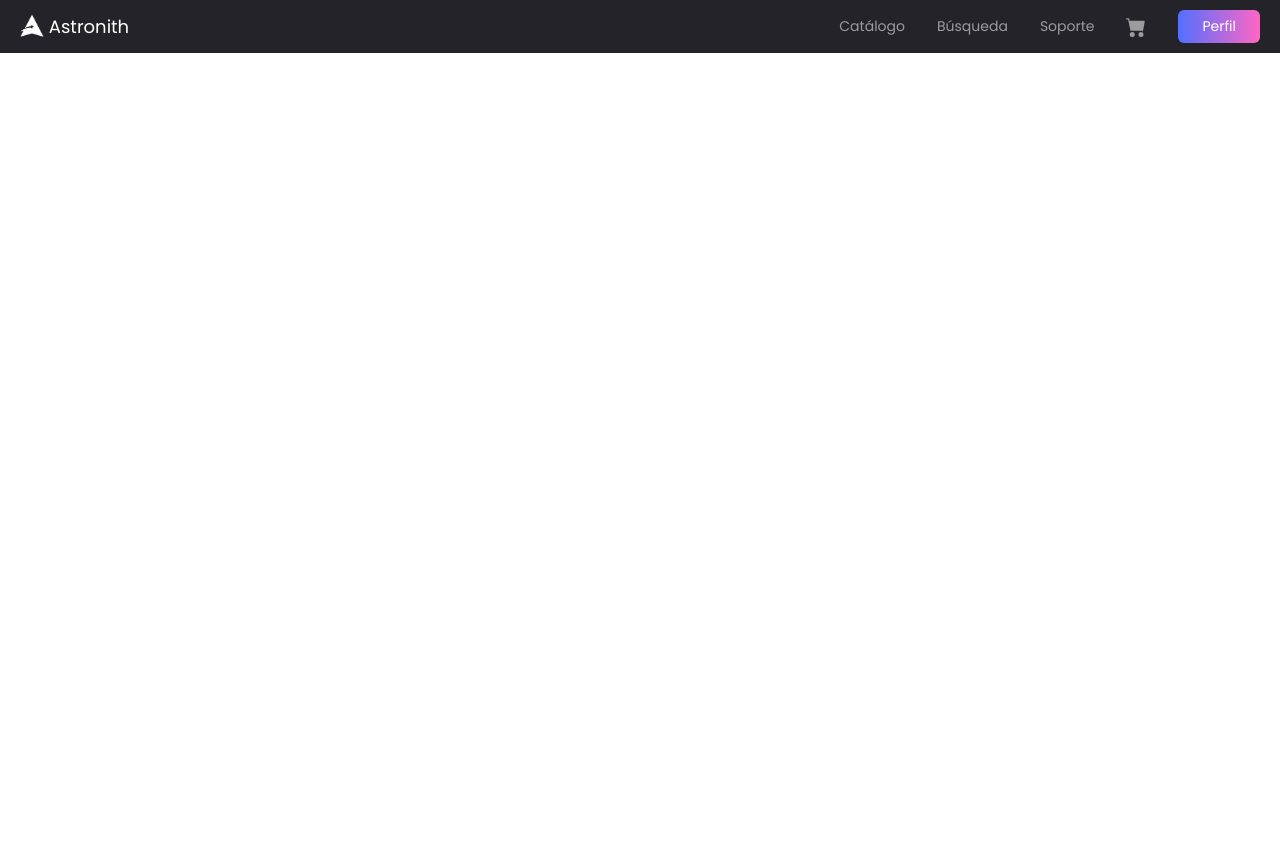
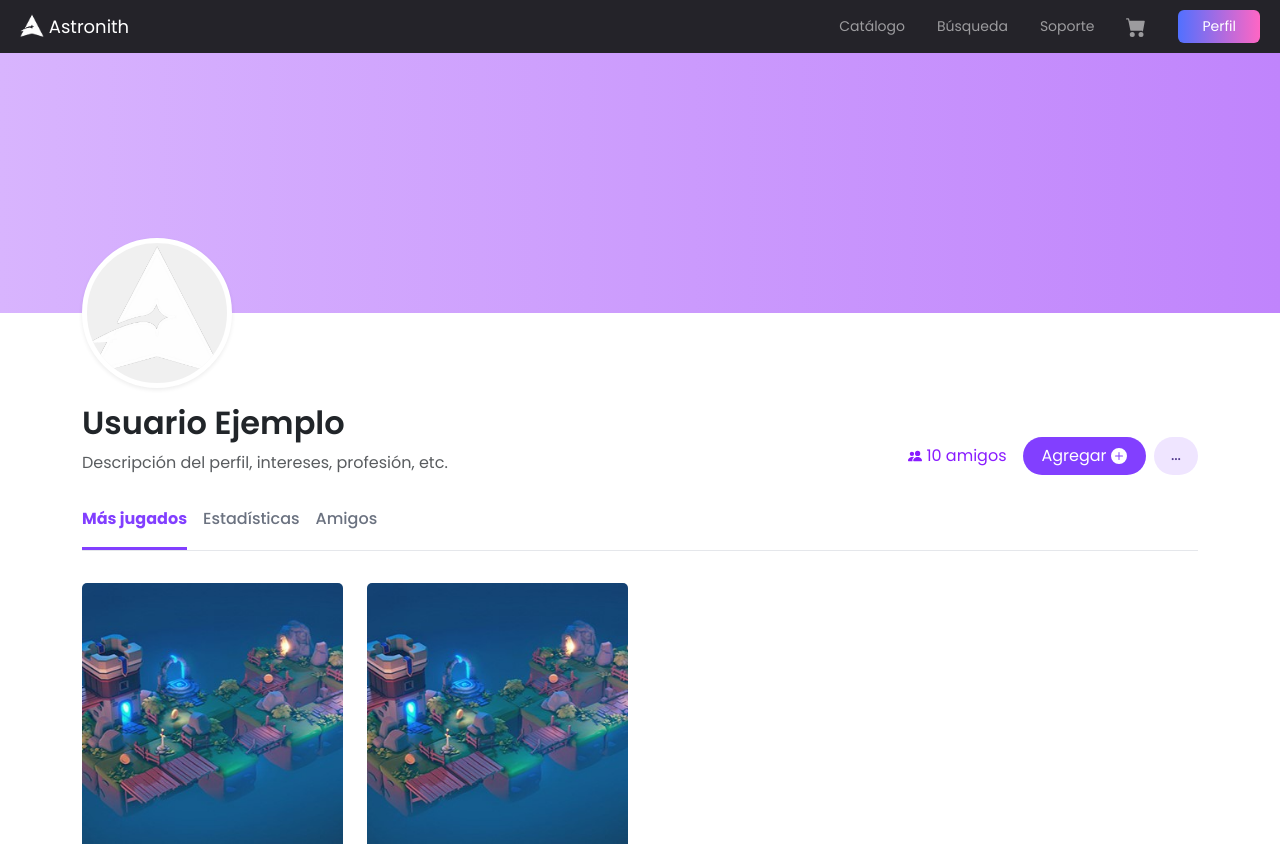
Before and after one commit to IEVN1002-22002268/AstrositeAngular, an Angular app: page /mi-perfil in a window 1280 px wide. Before the commit this address led to /. Shown: the top 846 px of the page. Before the commit the page ends 800 px from the top, so only its background shows below. Built offline with nearby package versions, Linux system fonts and the light colour scheme.

Commit message:
Diseño de Perfil hecho

```diff
--- a/src/app/app.routes.ts
+++ b/src/app/app.routes.ts
@@ -2,6 +2,7 @@ import { Routes } from '@angular/router';
 import { CatalogoComponent } from './catalogo/catalogo.component';
 import { SignUpComponent } from './auth/features/sign-up/sign-up.component';
 import { BusquedaAmigosComponent } from './busqueda-amigos/busqueda-amigos.component';
+import { PerfilComponent } from './perfil/perfil.component';
 
 export const routes: Routes = [
   {
@@ -13,6 +14,10 @@ export const routes: Routes = [
     component: BusquedaAmigosComponent
   },
   {
+    path: 'mi-perfil',
+    component: PerfilComponent
+  },
+  {
     path: 'sign-up',
     component: SignUpComponent
   },
--- /dev/null
+++ b/src/app/perfil/perfil.component.css
@@ -0,0 +1,77 @@
+.letra-morada{
+    color: #891cff;
+}
+.fondo-portada {
+    background-color: var(--light-purple);
+    background: linear-gradient(90deg, #d8b4fe 0%, #c084fc 100%); /* Un gradiente sutil se ve más pro */
+    height: 260px;
+    width: 100%;
+}
+.nav-underline .nav-link.active {
+    color: #823fff !important;
+    border-bottom-color: #823fff !important;
+}
+.img-perfil-cont {
+    position: relative;
+    margin-top: -75px;
+    margin-bottom: 1rem;
+}
+.btn-morado{
+    background-color: #823fff;
+    color: white;
+    border-radius: 20px;
+    padding-left: 18px;
+    padding-right: 18px;
+    /* font-size: 14px; */
+}
+.btn-seleccionado{
+    background-color: #efe5ff;
+    color: #4f378b;
+    border-radius: 20px;
+    font-size: 14px;
+    font-weight: 500;
+}
+.img-perfil {
+    width: 150px;
+    height: 150px;
+    background-color: #f0f0f0;
+    border: 5px solid white;
+    border-radius: 50%;
+    object-fit: cover;
+}
+.nav-underline {
+    border-bottom: 1px solid #e5e7eb;
+    margin-bottom: 2rem;
+}
+
+.nav-underline .nav-link {
+    color: #6b7280;
+    font-weight: 500;
+    padding-bottom: 1rem;
+    border-bottom: 3px solid transparent;
+}
+
+.nav-underline .nav-link.active {
+    color: var(--primary-purple);
+    border-bottom-color: var(--primary-purple);
+    font-weight: 700;
+}
+.letra-verde{
+    color: #10c583;
+}
+.letra-amarrilla{
+    color: #f3bb52;
+}
+@media (max-width: 767.98px) {
+    .cont-info-user {
+        text-align: center;
+    }
+    .acciones-usuario {
+        justify-content: center !important;
+        margin-top: 1rem;
+    }
+    .img-perfil-cont {
+        display: flex;
+        justify-content: center;
+    }
+}
--- /dev/null
+++ b/src/app/perfil/perfil.component.html
@@ -0,0 +1,71 @@
+<div class="fondo-portada"></div>
+<div class="container mb-5">
+    <div class="row">
+        <div class="col-12">
+            <div class="img-perfil-cont">
+                <img src="logoastroimg.png" alt="Avatar" class="img-perfil shadow-sm">
+            </div>
+
+            <div class="d-flex flex-column flex-md-row justify-content-between align-items-md-end mb-4 cont-info-user">
+                <div class="mb-3 mb-md-0">
+                    <h2 class="fw-semibold mb-2">Usuario Ejemplo</h2>
+                    <p class="text-muted mb-0">Descripción del perfil, intereses, profesión, etc.</p>
+                </div>
+                <div class="d-flex flex-column flex-md-row align-items-center gap-3">
+                    <span style="color: #891cff">
+                        <svg xmlns="http://www.w3.org/2000/svg" width="14" height="14" fill="currentColor" class="bi bi-people-fill" viewBox="0 0 16 16">
+                            <path d="M7 14s-1 0-1-1 1-4 5-4 5 3 5 4-1 1-1 1zm4-6a3 3 0 1 0 0-6 3 3 0 0 0 0 6m-5.784 6A2.24 2.24 0 0 1 5 13c0-1.355.68-2.75 1.936-3.72A6.3 6.3 0 0 0 5 9c-4 0-5 3-5 4s1 1 1 1zM4.5 8a2.5 2.5 0 1 0 0-5 2.5 2.5 0 0 0 0 5"/>
+                        </svg> 10 amigos
+                    </span>
+
+                    <div class="d-flex gap-2 acciones-usuario">
+                        <button class="btn btn-morado">Agregar
+                            <svg xmlns="http://www.w3.org/2000/svg" width="16" height="16" fill="currentColor" class="bi bi-plus-circle-fill" viewBox="0 0 16 16">
+                                <path d="M16 8A8 8 0 1 1 0 8a8 8 0 0 1 16 0M8.5 4.5a.5.5 0 0 0-1 0v3h-3a.5.5 0 0 0 0 1h3v3a.5.5 0 0 0 1 0v-3h3a.5.5 0 0 0 0-1h-3z"/>
+                            </svg>
+                        </button>
+                        <button class="btn btn-seleccionado px-3">...</button>
+                    </div>
+                </div>
+            </div>
+        </div>
+    </div>
+
+    <ul class="nav nav-underline" id="myTab" role="tablist">
+        <li class="nav-item">
+            <button class="nav-link active" id="jugados-tab" data-bs-toggle="tab" data-bs-target="#jugados-pane" type="button" role="tab" aria-selected="true">Más jugados</button>
+        </li>
+        <li class="nav-item">
+            <button class="nav-link" id="estadisticas-tab" data-bs-toggle="tab" data-bs-target="#estadisticas-pane" type="button" role="tab" aria-selected="false">Estadísticas</button>
+        </li>
+        <li class="nav-item">
+            <button class="nav-link" id="amigos-tab" data-bs-toggle="tab" data-bs-target="#amigos-pane" type="button" role="tab" aria-selected="false">Amigos</button>
+        </li>
+    </ul>
+
+    <div class="tab-content" id="myTabContent">
+        <div class="tab-pane fade show active" id="jugados-pane" role="tabpanel" tabindex="0">
+            <div class="row g-4">
+                <div class="col-6 col-md-4 col-lg-3 col-xxl-2" *ngFor="let juegoUser of juegosDelUsuario">
+                    <div class="card h-100" style="border-style: none; cursor: pointer;">
+                        <img src="td-wall.jpg" class="card-img-top" alt="Project Sunnight">
+
+                        <div class="mt-3">
+                            <h5 class="card-title">Project Sunnight</h5>
+                            <p class="card-text mb-2" style="color: #595c5f;">Horror survival zombies sandbox</p>
+                            <span class="letra-verde">Horas jugadas: 40hrs</span>
+                        </div>
+                    </div>
+                </div>
+            </div>
+        </div>
+
+        <div class="tab-pane fade" id="estadisticas-pane" role="tabpanel" tabindex="0">
+            <p>Esta es la sección de contenido en estadísticas.</p>
+        </div>
+        <div class="tab-pane fade" id="amigos-pane" role="tabpanel" tabindex="0">
+            <p>Esta es la sección de contenido en amigos.</p>
+        </div>
+
+    </div>
+</div>
--- /dev/null
+++ b/src/app/perfil/perfil.component.ts
@@ -0,0 +1,12 @@
+import { Component } from '@angular/core';
+import { CommonModule } from '@angular/common';
+
+@Component({
+  selector: 'app-perfil',
+  imports: [CommonModule],
+  templateUrl: './perfil.component.html',
+  styleUrl: './perfil.component.css'
+})
+export class PerfilComponent {
+  juegosDelUsuario = [1, 2];
+}
```
Also changed, not shown: 1 other file (tests, documents, lock files or other folders).
